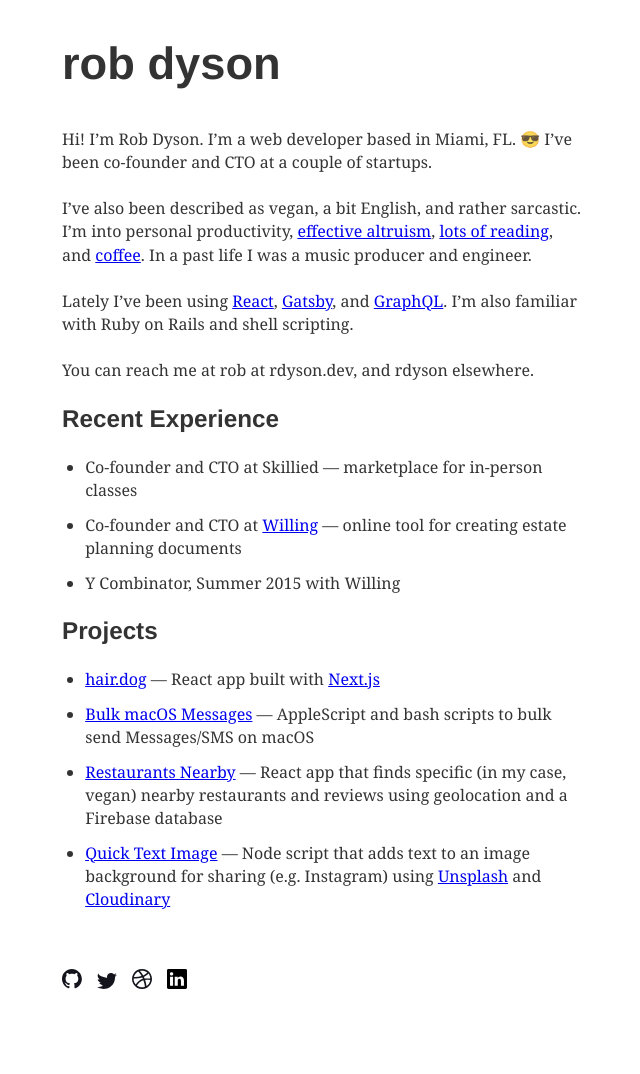
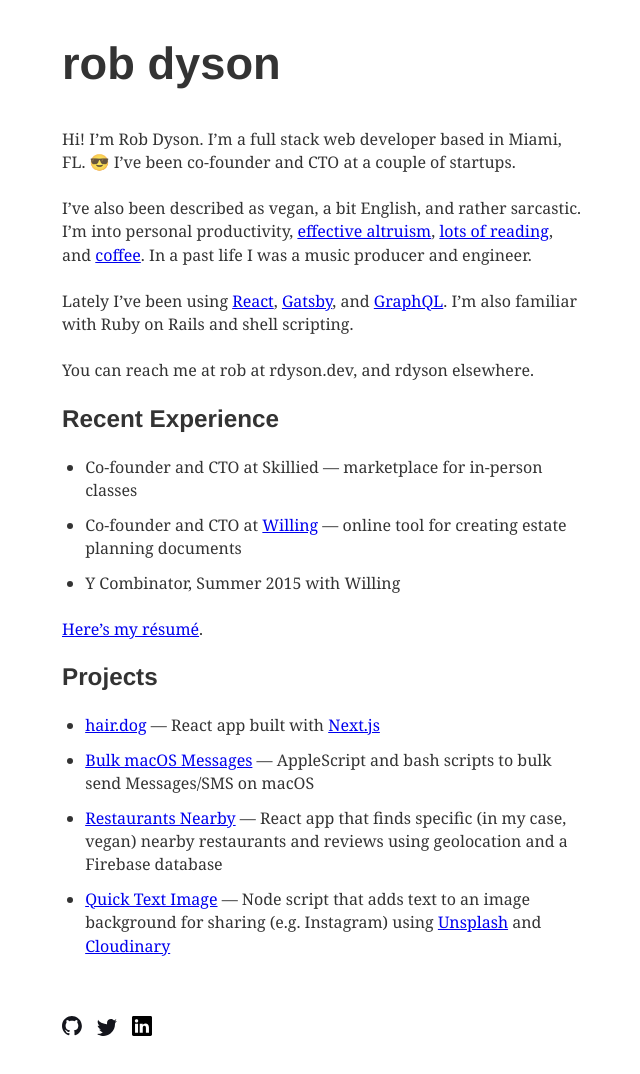
Before and after one commit to rdyson/rdyson.dev, a Gatsby site: page / in a window 1280 px wide. Shown: the whole page, without its empty margins (317-957 px from the left). Before the commit the page ends 1042 px from the top, so only its background shows below. Built offline with nearby package versions, Linux system fonts and the light colour scheme; Gatsby itself is replaced by a stand-in of ours; some packages are replaced by stand-ins of ours; what typography-theme-moraga would draw is missing.

Commit message:
Added resume, copy tweaks

```diff
--- a/src/components/bio.js
+++ b/src/components/bio.js
@@ -6,7 +6,7 @@
 import { rhythm } from '../utils/typography'
 
 const intro = `
-Hi! I’m Rob Dyson. I’m a web developer based in Miami, FL. 😎
+Hi! I’m Rob Dyson. I’m a full stack web developer based in Miami, FL. 😎
 I’ve been co-founder and CTO at a couple of startups.
 
 I’ve also been described as vegan, a bit English, and rather sarcastic. I’m into personal productivity, [effective altruism](https://www.effectivealtruism.org/articles/introduction-to-effective-altruism), [lots of reading](https://www.goodreads.com/user/show/4351029-rob), and [coffee](http://www.coffeegeek.com/guides/aeropresscoldbrew). In a past life I was a music producer and engineer.
@@ -22,6 +22,8 @@
 * Co-founder and CTO at Skillied — marketplace for in-person classes
 * Co-founder and CTO at [Willing](https://willing.com) — online tool for creating estate planning documents
 * Y Combinator, Summer 2015 with Willing
+
+[Here’s my résumé](/RobertDysonResume.pdf).
 `
 
 const projects = `
--- a/src/components/footer.js
+++ b/src/components/footer.js
@@ -19,11 +19,11 @@
             <img src={twitter} alt="Twitter" />
           </a>
         </li>
-        <li>
+        {/* <li>
           <a href="//dribbble.com/rdyson" title="Dribbble" target="_blank" rel="noopener noreferrer">
             <img src={dribbble} alt="Dribbble" />
           </a>
-        </li>
+        </li> */}
         <li>
           <a href="//linkedin.com/in/rdyson" title="LinkedIn" target="_blank" rel="noopener noreferrer">
             <img src={linkedin} alt="LinkedIn" />
```
Also changed, not shown: 1 other file.
